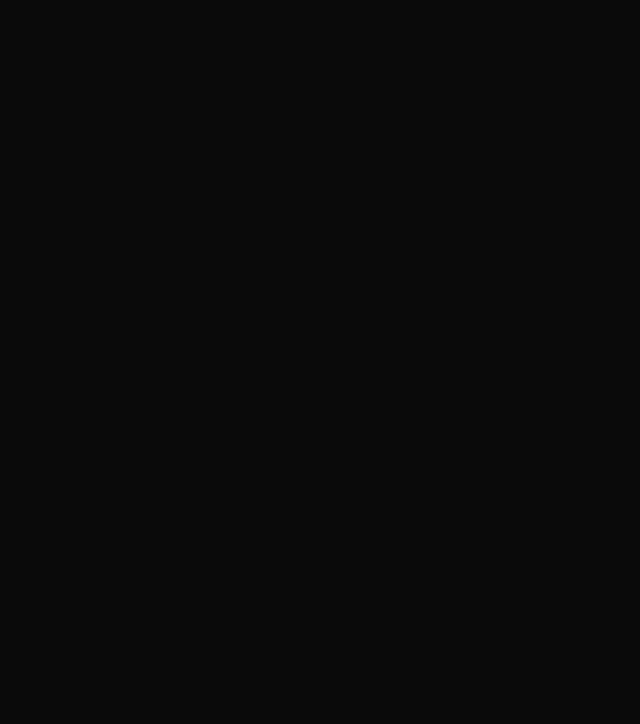
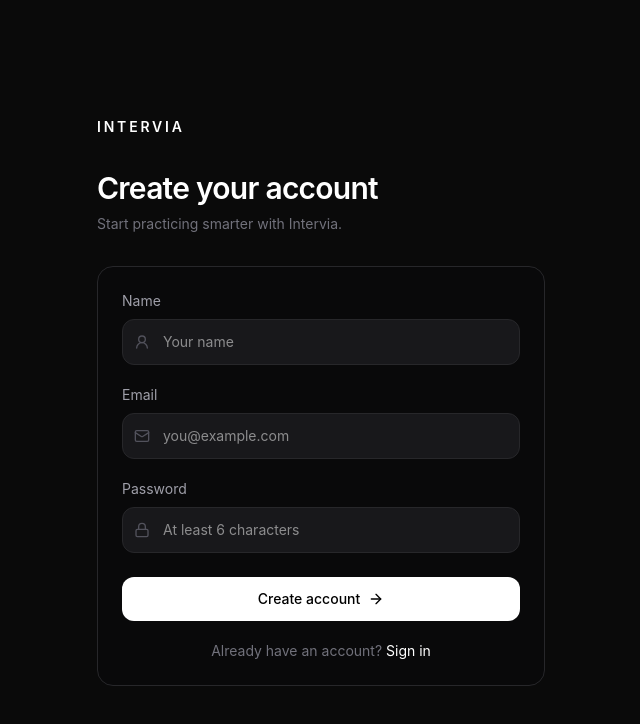
Before and after one commit to rudrapahune-dev/intervia, a React app in the folder frontend/: page /register in a window 1280 px wide. Before the commit this address had no page. Shown: the top 724 px of the page, without its empty margins (319-959 px from the left). Built offline with nearby package versions, Linux system fonts and the light colour scheme; the HTML template or start-up script is replaced by a standard one.

Commit message:
feat: add frontend authentication

```diff
--- a/frontend/src/App.jsx
+++ b/frontend/src/App.jsx
@@ -1,5 +1,6 @@
 import { BrowserRouter, Routes, Route } from "react-router-dom";
-
+import Login from "./pages/Login";
+import Register from "./pages/Register";
 import Landing from "./pages/Landing";
 import Dashboard from "./pages/Dashboard";
 import InterviewSetup from "./pages/InterviewSetup";
@@ -10,7 +11,8 @@
     <BrowserRouter>
  <Routes>
   <Route path="/" element={<Landing />} />
-
+<Route path="/login" element={<Login />} />
+<Route path="/register" element={<Register />} />
   <Route path="/dashboard" element={<Dashboard />} />
 
   <Route
--- /dev/null
+++ b/frontend/src/pages/Login.jsx
@@ -0,0 +1,132 @@
+import { useState } from "react";
+import { Link, useNavigate } from "react-router-dom";
+import { ArrowRight, Lock, Mail } from "lucide-react";
+
+import { apiRequest } from "../services/api";
+
+function Login() {
+  const navigate = useNavigate();
+
+  const [email, setEmail] = useState("");
+  const [password, setPassword] = useState("");
+  const [error, setError] = useState("");
+  const [loading, setLoading] = useState(false);
+
+  async function handleSubmit(e) {
+    e.preventDefault();
+
+    setError("");
+    setLoading(true);
+
+    try {
+      const data = await apiRequest("/auth/login", {
+        method: "POST",
+        body: JSON.stringify({
+          email,
+          password,
+        }),
+      });
+
+      localStorage.setItem("intervia_token", data.token);
+      localStorage.setItem("intervia_user", JSON.stringify(data.user));
+
+      navigate("/dashboard");
+    } catch (error) {
+      setError(error.message);
+    } finally {
+      setLoading(false);
+    }
+  }
+
+  return (
+    <div className="min-h-screen bg-[#0a0a0a] px-6 text-white">
+      <div className="mx-auto flex min-h-screen max-w-md items-center justify-center">
+        <div className="w-full">
+          <div className="mb-8">
+            <Link to="/" className="text-sm font-semibold tracking-[0.2em]">
+              INTERVIA
+            </Link>
+
+            <h1 className="mt-8 text-3xl font-semibold tracking-tight">
+              Welcome back
+            </h1>
+
+            <p className="mt-2 text-sm text-zinc-500">
+              Sign in to continue your interview practice.
+            </p>
+          </div>
+
+          <form
+            onSubmit={handleSubmit}
+            className="rounded-2xl border border-zinc-800 bg-zinc-950/70 p-6"
+          >
+            <p className="mt-5 text-center text-sm text-zinc-500">
+  New to Intervia?{" "}
+  <Link
+    to="/register"
+    className="text-white transition hover:text-zinc-300"
+  >
+    Create an account
+  </Link>
+</p>
+            <div>
+              <label className="mb-2 block text-sm text-zinc-400">
+                Email
+              </label>
+
+              <div className="relative">
+                <Mail className="absolute left-3 top-1/2 h-4 w-4 -translate-y-1/2 text-zinc-600" />
+
+                <input
+                  type="email"
+                  value={email}
+                  onChange={(e) => setEmail(e.target.value)}
+                  placeholder="you@example.com"
+                  className="w-full rounded-xl border border-zinc-800 bg-zinc-900 py-3 pl-10 pr-4 text-sm outline-none transition focus:border-zinc-600"
+                  required
+                />
+              </div>
+            </div>
+
+            <div className="mt-5">
+              <label className="mb-2 block text-sm text-zinc-400">
+                Password
+              </label>
+
+              <div className="relative">
+                <Lock className="absolute left-3 top-1/2 h-4 w-4 -translate-y-1/2 text-zinc-600" />
+
+                <input
+                  type="password"
+                  value={password}
+                  onChange={(e) => setPassword(e.target.value)}
+                  placeholder="••••••••"
+                  className="w-full rounded-xl border border-zinc-800 bg-zinc-900 py-3 pl-10 pr-4 text-sm outline-none transition focus:border-zinc-600"
+                  required
+                />
+              </div>
+            </div>
+
+            {error && (
+              <p className="mt-4 rounded-lg border border-red-900/50 bg-red-950/20 px-3 py-2 text-sm text-red-400">
+                {error}
+              </p>
+            )}
+
+            <button
+              type="submit"
+              disabled={loading}
+              className="mt-6 flex w-full items-center justify-center gap-2 rounded-xl bg-white px-4 py-3 text-sm font-medium text-black transition hover:bg-zinc-200 disabled:cursor-not-allowed disabled:opacity-50"
+            >
+              {loading ? "Signing in..." : "Sign in"}
+
+              {!loading && <ArrowRight className="h-4 w-4" />}
+            </button>
+          </form>
+        </div>
+      </div>
+    </div>
+  );
+}
+
+export default Login;
--- /dev/null
+++ b/frontend/src/pages/Register.jsx
@@ -0,0 +1,152 @@
+import { useState } from "react";
+import { Link, useNavigate } from "react-router-dom";
+import { ArrowRight, Lock, Mail, UserRound } from "lucide-react";
+
+import { apiRequest } from "../services/api";
+
+function Register() {
+  const navigate = useNavigate();
+
+  const [name, setName] = useState("");
+  const [email, setEmail] = useState("");
+  const [password, setPassword] = useState("");
+  const [error, setError] = useState("");
+  const [loading, setLoading] = useState(false);
+
+  async function handleSubmit(e) {
+    e.preventDefault();
+
+    setError("");
+    setLoading(true);
+
+    try {
+      await apiRequest("/auth/register", {
+        method: "POST",
+        body: JSON.stringify({
+          name,
+          email,
+          password,
+        }),
+      });
+
+      navigate("/login");
+    } catch (error) {
+      setError(error.message);
+    } finally {
+      setLoading(false);
+    }
+  }
+
+  return (
+    <div className="min-h-screen bg-[#0a0a0a] px-6 text-white">
+      <div className="mx-auto flex min-h-screen max-w-md items-center justify-center">
+        <div className="w-full">
+          <div className="mb-8">
+            <Link to="/" className="text-sm font-semibold tracking-[0.2em]">
+              INTERVIA
+            </Link>
+
+            <h1 className="mt-8 text-3xl font-semibold tracking-tight">
+              Create your account
+            </h1>
+
+            <p className="mt-2 text-sm text-zinc-500">
+              Start practicing smarter with Intervia.
+            </p>
+          </div>
+
+          <form
+            onSubmit={handleSubmit}
+            className="rounded-2xl border border-zinc-800 bg-zinc-950/70 p-6"
+          >
+            <div>
+              <label className="mb-2 block text-sm text-zinc-400">
+                Name
+              </label>
+
+              <div className="relative">
+                <UserRound className="absolute left-3 top-1/2 h-4 w-4 -translate-y-1/2 text-zinc-600" />
+
+                <input
+                  type="text"
+                  value={name}
+                  onChange={(e) => setName(e.target.value)}
+                  placeholder="Your name"
+                  className="w-full rounded-xl border border-zinc-800 bg-zinc-900 py-3 pl-10 pr-4 text-sm outline-none transition focus:border-zinc-600"
+                  required
+                />
+              </div>
+            </div>
+
+            <div className="mt-5">
+              <label className="mb-2 block text-sm text-zinc-400">
+                Email
+              </label>
+
+              <div className="relative">
+                <Mail className="absolute left-3 top-1/2 h-4 w-4 -translate-y-1/2 text-zinc-600" />
+
+                <input
+                  type="email"
+                  value={email}
+                  onChange={(e) => setEmail(e.target.value)}
+                  placeholder="you@example.com"
+                  className="w-full rounded-xl border border-zinc-800 bg-zinc-900 py-3 pl-10 pr-4 text-sm outline-none transition focus:border-zinc-600"
+                  required
+                />
+              </div>
+            </div>
+
+            <div className="mt-5">
+              <label className="mb-2 block text-sm text-zinc-400">
+                Password
+              </label>
+
+              <div className="relative">
+                <Lock className="absolute left-3 top-1/2 h-4 w-4 -translate-y-1/2 text-zinc-600" />
+
+                <input
+                  type="password"
+                  value={password}
+                  onChange={(e) => setPassword(e.target.value)}
+                  placeholder="At least 6 characters"
+                  className="w-full rounded-xl border border-zinc-800 bg-zinc-900 py-3 pl-10 pr-4 text-sm outline-none transition focus:border-zinc-600"
+                  required
+                  minLength={6}
+                />
+              </div>
+            </div>
+
+            {error && (
+              <p className="mt-4 rounded-lg border border-red-900/50 bg-red-950/20 px-3 py-2 text-sm text-red-400">
+                {error}
+              </p>
+            )}
+
+            <button
+              type="submit"
+              disabled={loading}
+              className="mt-6 flex w-full items-center justify-center gap-2 rounded-xl bg-white px-4 py-3 text-sm font-medium text-black transition hover:bg-zinc-200 disabled:cursor-not-allowed disabled:opacity-50"
+            >
+              {loading ? "Creating account..." : "Create account"}
+
+              {!loading && <ArrowRight className="h-4 w-4" />}
+            </button>
+
+            <p className="mt-5 text-center text-sm text-zinc-500">
+              Already have an account?{" "}
+              <Link
+                to="/login"
+                className="text-white transition hover:text-zinc-300"
+              >
+                Sign in
+              </Link>
+            </p>
+          </form>
+        </div>
+      </div>
+    </div>
+  );
+}
+
+export default Register;
--- /dev/null
+++ b/frontend/src/services/api.js
@@ -0,0 +1,21 @@
+const API_BASE_URL = "http://localhost:5000/api";
+
+async function apiRequest(endpoint, options = {}) {
+  const response = await fetch(`${API_BASE_URL}${endpoint}`, {
+    headers: {
+      "Content-Type": "application/json",
+      ...(options.headers || {}),
+    },
+    ...options,
+  });
+
+  const data = await response.json();
+
+  if (!response.ok) {
+    throw new Error(data.message || "Something went wrong");
+  }
+
+  return data;
+}
+
+export { apiRequest };
```
